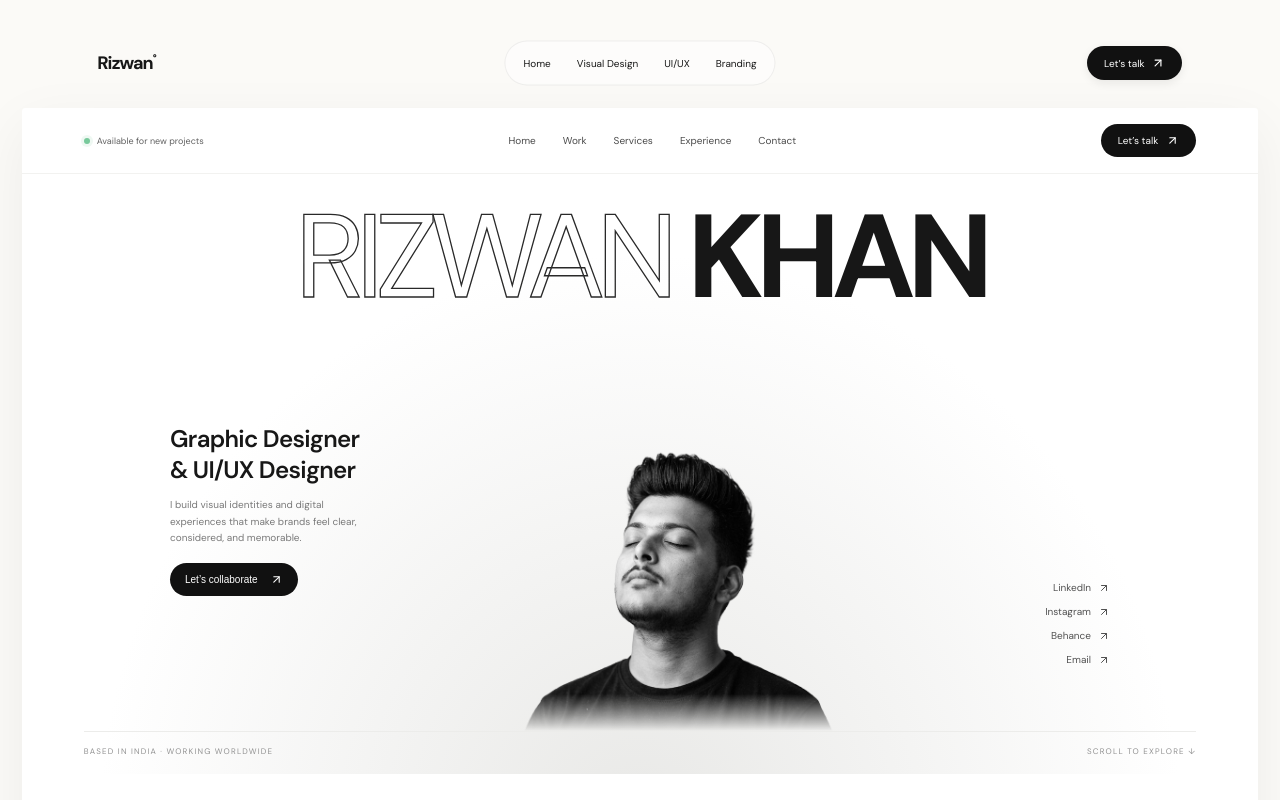
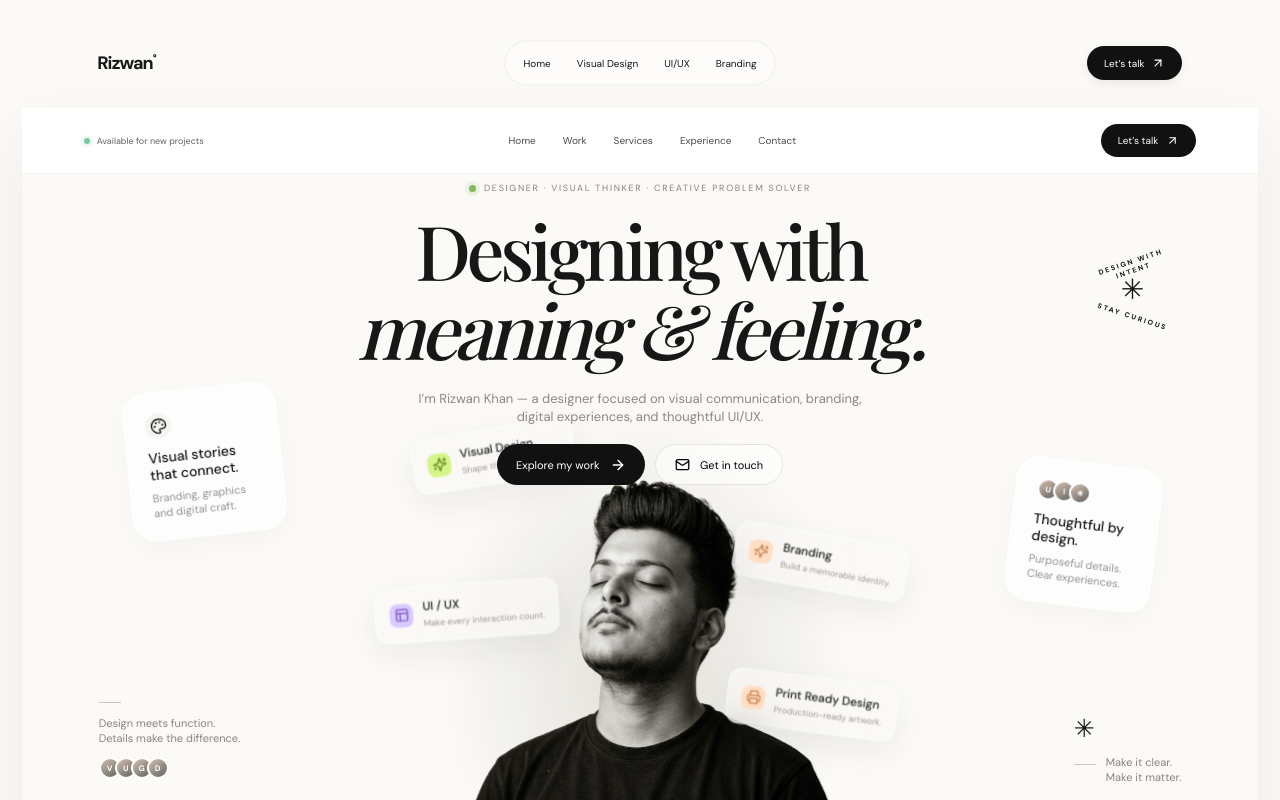
Before and after one commit to Rizzu01/port-folio, a Next.js app: page / in a window 1280 px wide. Shown: the top 800 px of the page. Built offline with nearby package versions, Linux system fonts and the light colour scheme; a web font is replaced by a local one.

Commit message:
Restore original hero and keep reference-inspired lower sections

```diff
--- a/app/page.tsx
+++ b/app/page.tsx
@@ -191,13 +191,13 @@ export default function Home() {
       <button className="reference-menu-toggle" type="button" aria-label={mobileNavOpen ? "Close navigation" : "Open navigation"} aria-expanded={mobileNavOpen} onClick={() => setMobileNavOpen(!mobileNavOpen)}>{mobileNavOpen ? <X size={18}/> : <Menu size={18}/>}</button>
       <div className="reference-mobile-menu"><a href="#home" onClick={() => setMobileNavOpen(false)}>Home</a><a href="#work" onClick={() => setMobileNavOpen(false)}>Work</a><a href="#services" onClick={() => setMobileNavOpen(false)}>Services</a><a href="#experience" onClick={() => setMobileNavOpen(false)}>Experience</a><a href="#contact" onClick={() => setMobileNavOpen(false)}>Contact</a><a href="https://wa.me/919024043673" target="_blank" rel="noopener noreferrer" onClick={() => setMobileNavOpen(false)}>Let’s talk ↗</a></div>
     </header>
-    <section className="reference-hero" id="home">
-      <div className="reference-name" aria-label="Rizwan Khan"><span>RIZWAN</span><strong>KHAN</strong></div>
-      <div className="reference-hero-info"><div className="reference-role"><p>Graphic Designer</p><p>&amp; UI/UX Designer</p><span>I build visual identities and digital experiences that make brands feel clear, considered, and memorable.</span><button className="reference-pill-button" type="button" onClick={() => { setSubmitStatus("idle"); setContactOpen(true); }}>Let’s collaborate <ArrowUpRight size={13}/></button></div>
-        <div className="reference-portrait"><img src="/portrait.png" alt="Portrait of Rizwan Khan"/></div>
-        <div className="reference-socials"><a href="https://www.linkedin.com/in/rizwan-khan-44771826b/" target="_blank" rel="noopener noreferrer">LinkedIn <ArrowUpRight size={12}/></a><a href="https://www.instagram.com/suncryptoin/" target="_blank" rel="noopener noreferrer">Instagram <ArrowUpRight size={12}/></a><a href="https://www.behance.net/" target="_blank" rel="noopener noreferrer">Behance <ArrowUpRight size={12}/></a><a href="mailto:creativerizz.in@gmail.com">Email <ArrowUpRight size={12}/></a></div>
-      </div>
-      <div className="reference-hero-bottom"><span>BASED IN INDIA · WORKING WORLDWIDE</span><a href="#work">SCROLL TO EXPLORE ↓</a></div>
+    <section className="hero portfolio-hero" id="home">
+      <div className="hero-copy"><div className="portfolio-eyebrow"><span className="availability-dot"/> DESIGNER · VISUAL THINKER · CREATIVE PROBLEM SOLVER</div><h1>Designing with<br/><em>meaning &amp; feeling.</em></h1><p className="hero-subtitle">I’m Rizwan Khan — a designer focused on visual communication, branding,<br className="desktop-break"/> digital experiences, and thoughtful UI/UX.</p><div className="hero-actions"><a className="button button-dark" href="#work">Explore my work <ArrowRight size={16}/></a><button className="button button-light" type="button" onClick={() => { setSubmitStatus("idle"); setContactOpen(true); }}><Mail size={15}/> Get in touch</button></div></div>
+      <div className="orbit-stamp"><span className="stamp-top">DESIGN WITH INTENT</span><span className="stamp-star">✳</span><span className="stamp-bottom">STAY CURIOUS</span></div>
+      <div className="float-card thought-card"><span className="mini-icon"><Palette size={17}/></span><strong>Visual stories<br/>that connect.</strong><p>Branding, graphics<br/>and digital craft.</p></div>
+      <div className="float-card sync-card"><div className="avatar-stack"><span>U</span><span>I</span><span>✳</span></div><strong>Thoughtful by design.</strong><p>Purposeful details.<br/>Clear experiences.</p></div>
+      <div className="portrait-stage"><div className="portrait-halo"/><div className="portrait-mask"><img src="/portrait.png" alt="Rizwan Khan portrait"/></div><div id="visual-design" className="floating-panel panel-focus"><span className="panel-icon green"><CheckIcon/></span><div><strong>Visual Design</strong><small>Shape the story clearly.</small></div></div><div id="ui-ux" className="floating-panel panel-ideas"><span className="panel-icon purple"><PanelsTopLeft size={15}/></span><div><strong>UI / UX</strong><small>Make every interaction count.</small></div></div><div id="branding" className="floating-panel panel-plan"><span className="panel-icon orange"><Sparkles size={15}/></span><div><strong>Branding</strong><small>Build a memorable identity.</small></div></div><div className="floating-panel panel-print"><span className="panel-icon orange"><Printer size={15}/></span><div><strong>Print Ready Design</strong><small>Production-ready artwork.</small></div></div></div>
+      <div className="trust-note"><span className="tiny-rule"/><p>Design meets function.<br/>Details make the difference.</p><div className="trust-avatars"><span>V</span><span>U</span><span>G</span><span>D</span></div></div><div className="clarity-note"><span className="clarity-star">✳</span><span className="tiny-rule"/><p>Make it clear.<br/>Make it matter.</p></div>
     </section>
     <section className="reference-work" id="work">
       <div className="reference-section-heading"><span className="reference-ghost-title">PORTFOLIO</span><p>/ SELECTED WORK</p><span className="reference-section-note">A selection of visual and digital projects</span></div>
```
